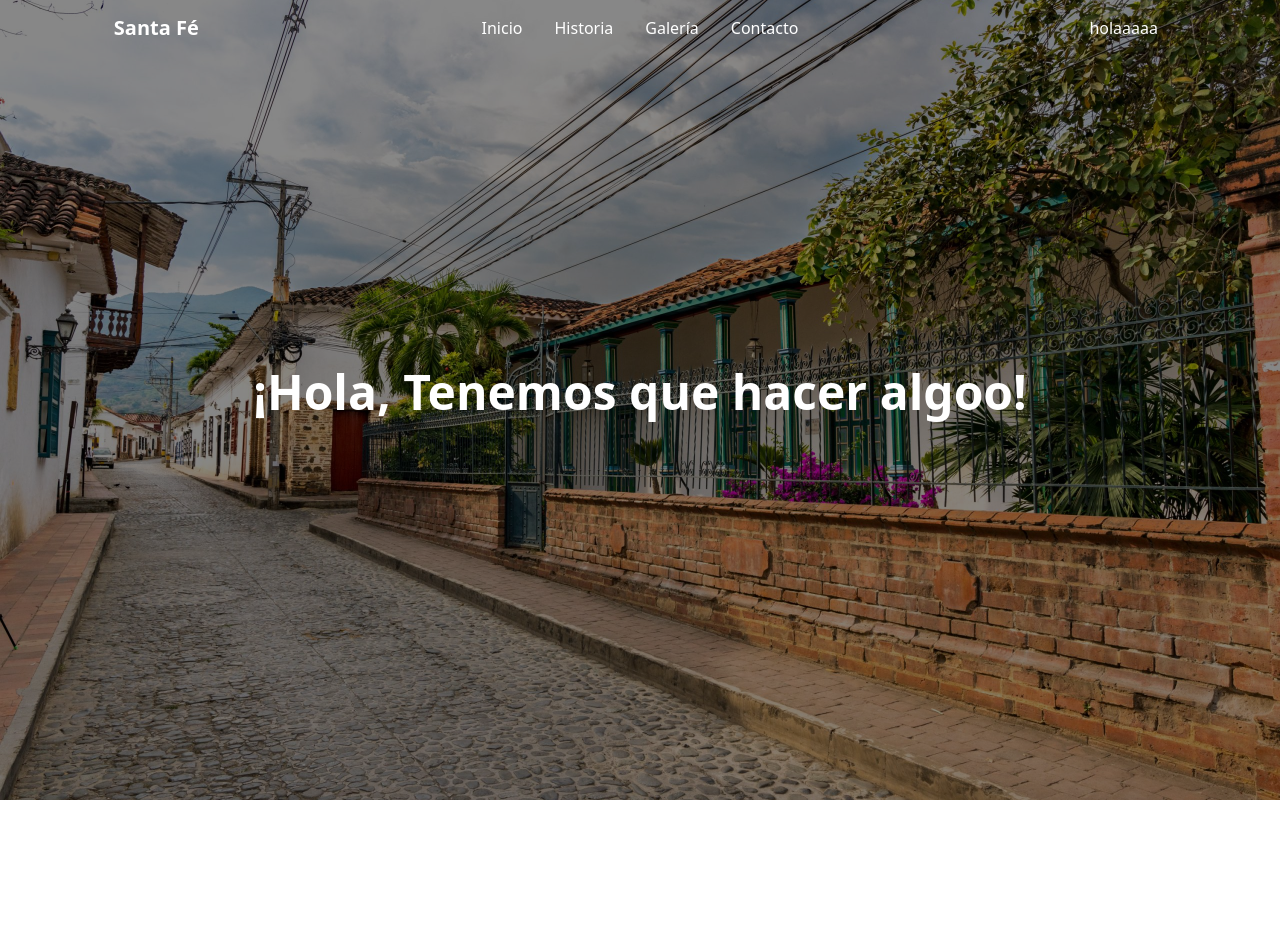
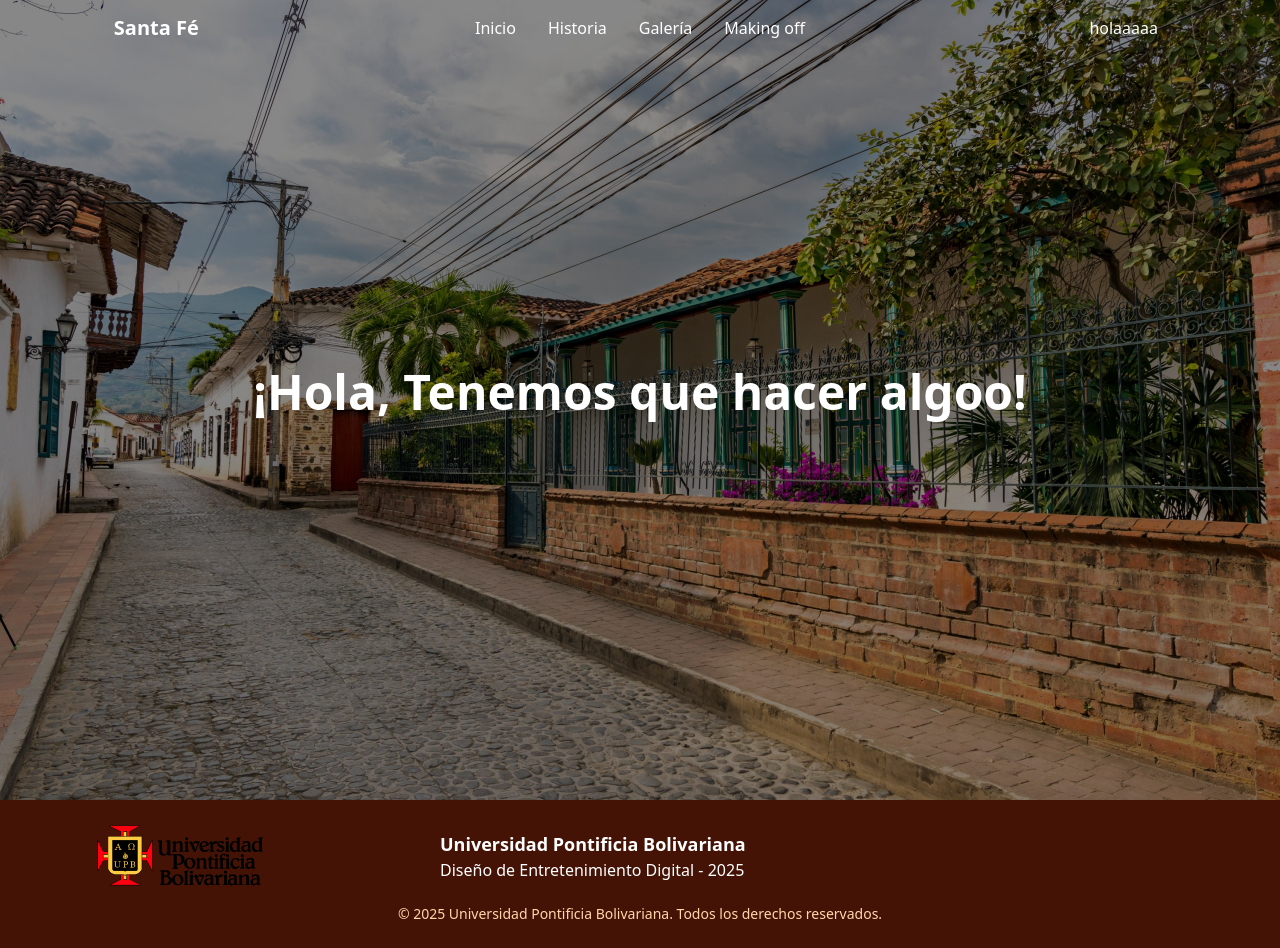
Before and after one commit to Tattoarco/SantaF-Arquitectura, a React (Vite) app: page / in a window 1280 px wide. Before the commit the page ends 800 px from the top, so only its background shows below. Built offline with nearby package versions, Linux system fonts and the light colour scheme.

Commit message:
Add footer

```diff
--- a/src/components/footer.jsx
+++ b/src/components/footer.jsx
@@ -1,7 +1,26 @@
+import LogoU from "../assets/logoUPB.png";
+
 export default function Footer() {
   return (
-    <footer className="fixed bottom-0 left-0 w-full bg-gray-800 text-white text-center py-4">
-      <p>&copy; {new Date().getFullYear()} Arquitectura Santa Fé de Antioquia</p>
+    <footer className="bg-orange-950 text-white py-6">
+      <div className="max-w-7xl mx-auto px-4 grid grid-cols-1 md:grid-cols-3 gap-6 items-center text-center md:text-left">
+        {/* Logo UPB */}
+        <div className="flex justify-center md:justify-start">
+          <img
+            src={LogoU}
+            alt="Logo UPB"
+            className="h-16 ml-20"
+          />
+        </div>
+
+        {/* Texto */}
+        <div>
+          <h2 className="text-lg font-semibold">Universidad Pontificia Bolivariana</h2>
+          <p>Diseño de Entretenimiento Digital - 2025</p>
+        </div>
+      </div>
+
+      <div className="mt-4 text-center text-sm text-orange-200">&copy; {new Date().getFullYear()} Universidad Pontificia Bolivariana. Todos los derechos reservados.</div>
     </footer>
   );
 }
--- a/src/components/navbar.jsx
+++ b/src/components/navbar.jsx
@@ -7,17 +7,17 @@ export default function Navbar() {
             </div>
 
           <div className="flex justify-center items-center  size-14 grow-7">
-            <a href="#inicio" className="transition  rounded-xl px-4 py-1 hover:bg-green-950">
+            <a href="#inicio" className="transition  rounded-xl px-4 py-1 hover:bg-orange-500">
               Inicio
             </a>
-            <a href="#historia" className="transition  rounded-xl px-4 py-1 hover:bg-green-950">
+            <a href="#historia" className="transition  rounded-xl px-4 py-1 hover:bg-orange-500">
               Historia
             </a>
-            <a href="#galeria" className="transition  rounded-xl px-4 py-1 hover:bg-green-950">
+            <a href="#galeria" className="transition  rounded-xl px-4 py-1 hover:bg-orange-500">
               Galería
             </a>
-            <a href="#contacto" className="transition  rounded-xl px-4 py-1 hover:bg-green-950">
-              Contacto
+            <a href="#contacto" className="transition  rounded-xl px-4 py-1 hover:bg-orange-500">
+              Making off
             </a>
           </div>
 
--- a/src/pages/Home.jsx
+++ b/src/pages/Home.jsx
@@ -17,7 +17,7 @@ export default function Home() {
       <div className="relative z-10 h-screen flex items-center justify-center text-white">
         <h1 className="text-5xl font-bold mb-4">¡Hola, Tenemos que hacer algoo!</h1>
       </div>
-      {/* <Footer /> */}
+      <Footer />
     </section>
   );
 }
```
Also changed, not shown: src/assets/logoUPB.png (added).
